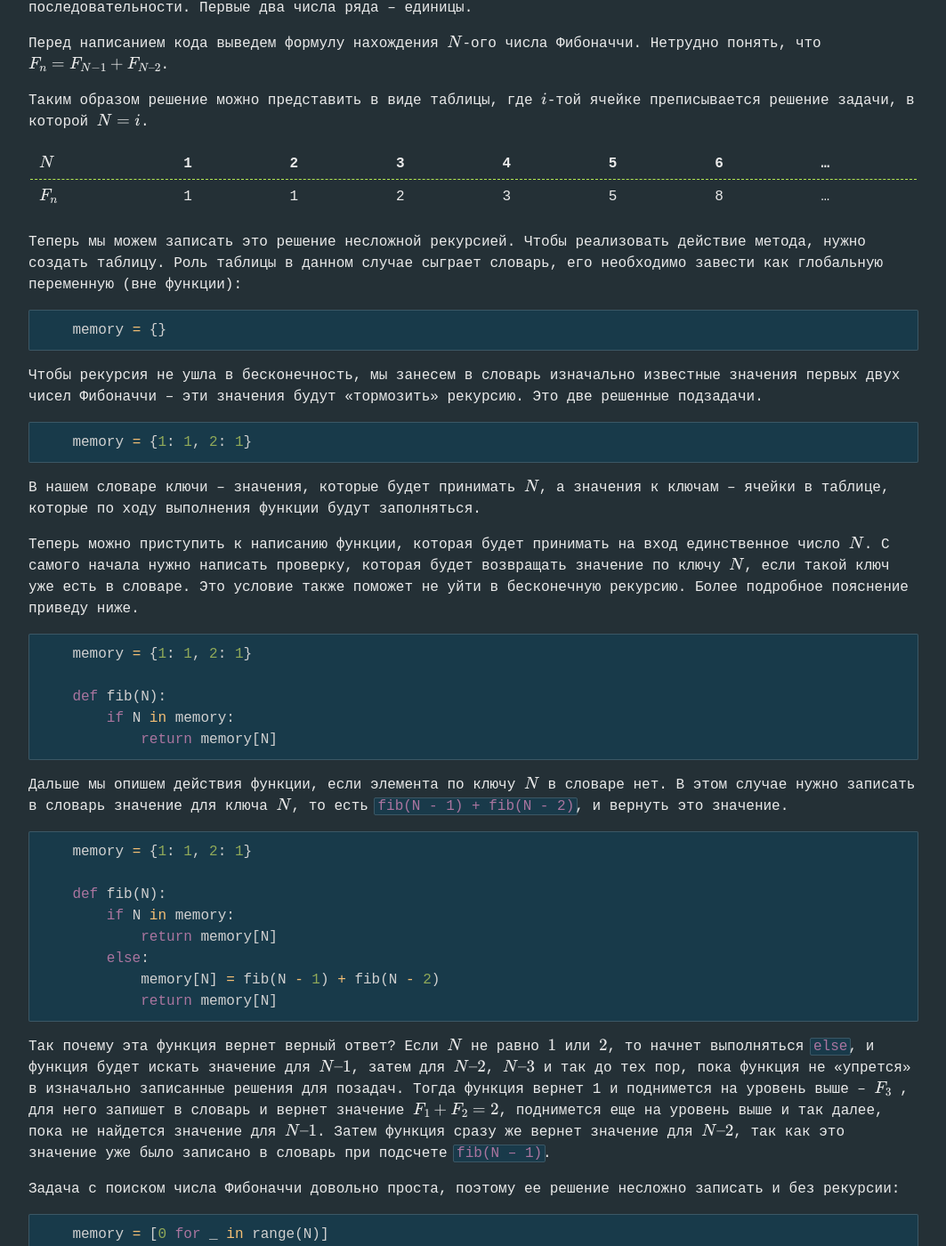
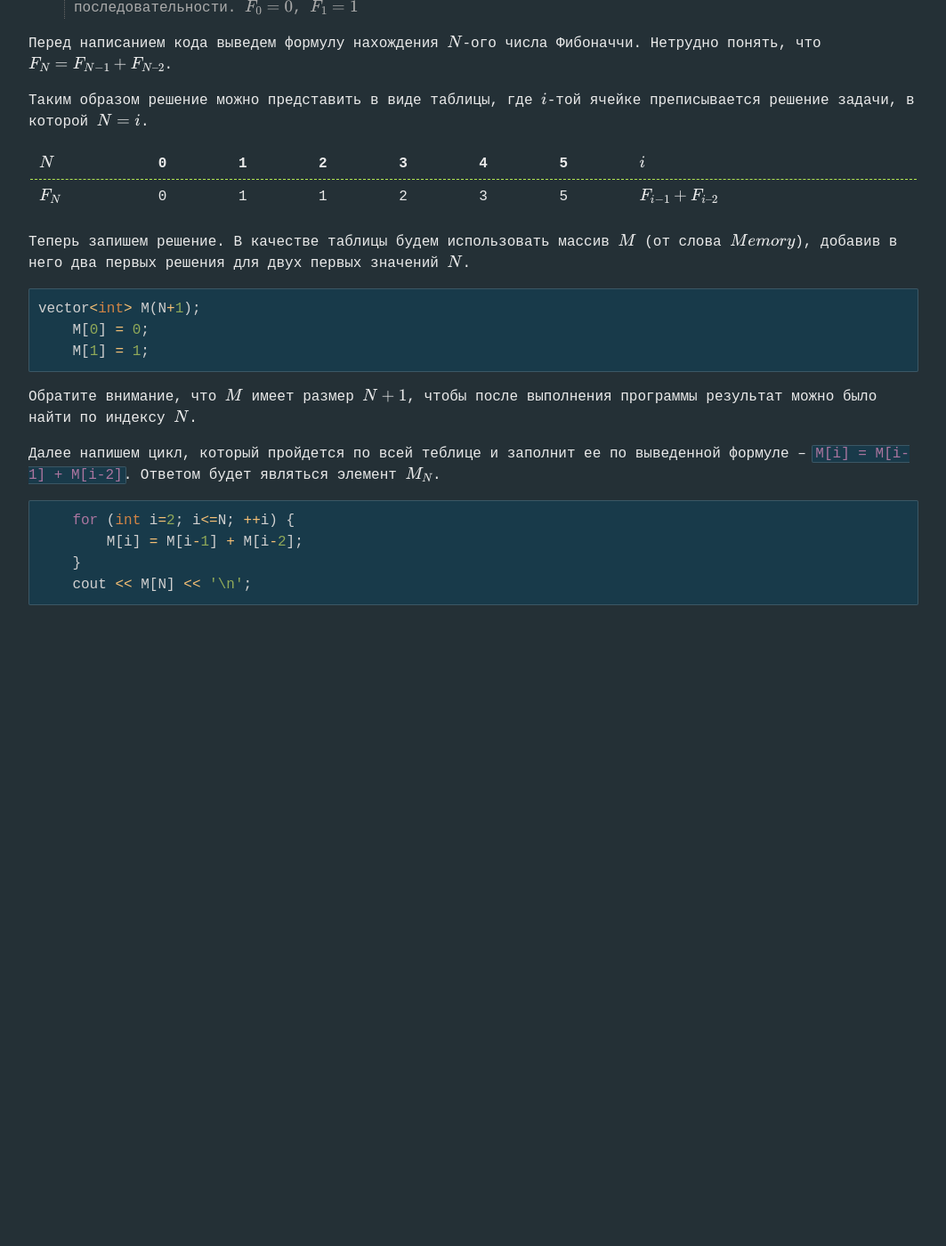
Before and after one commit to szewk/algo, a Jekyll site: the page built from dynamic.md, in a window 1280 px wide and 1400 px high, scrolled down 465 px. Shown: the whole window at 89% size, without its empty margins (108-1171 px from the left). Built offline with Jekyll 4.4.1, drawn with Linux system fonts in a browser that asks for light colours; after the commit the page ends 1165 px from its top, so only the background shows below that; some of the changed text lies outside the part shown.

Commit message:
language of realisation changed to c++

````diff
--- a/dynamic.md
+++ b/dynamic.md
@@ -20,67 +20,31 @@ layout: default
 
 Самый яркий способ демонстрации работы метода динамического программирования – поиск $N$-ого числа в ряду Фибоначчи по заданному $N$.
 
-Для справки: любое число в последовательности Фибоначчи – сумма двух предыдущих ему чисел в последовательности. Первые два числа ряда – единицы.
+> Для справки: любое число в последовательности Фибоначчи $F$ – сумма двух предыдущих ему чисел в последовательности. $F_0 = 0$, $F_1 = 1$
 
-Перед написанием кода выведем формулу нахождения $N$-ого числа Фибоначчи. Нетрудно понять, что $F_n = F_{N - 1} + F_{N – 2}$.
+Перед написанием кода выведем формулу нахождения $N$-ого числа Фибоначчи. Нетрудно понять, что $F_N = F_{N - 1} + F_{N – 2}$.
 
 Таким образом решение можно представить в виде таблицы, где $i$-той ячейке преписывается решение задачи, в которой $N = i$.
 
-| $N$ | 1 | 2 | 3 | 4 | 5 | 6 | ... |
-|-----|---|---|---|---|---|---|-----|
-| $F_n$ | 1 | 1 | 2 | 3 | 5 | 8 | ... |
+| $N$   | 0 | 1 | 2 | 3 | 4 | 5 | $i$                     |
+|-------|---|---|---|---|---|---|-------------------------|
+| $F_N$ | 0 | 1 | 1 | 2 | 3 | 5 | $F_{i - 1} + F_{i – 2}$ |
 
-Теперь мы можем записать это решение несложной рекурсией. Чтобы реализовать действие метода, нужно создать таблицу. Роль таблицы в данном случае сыграет словарь, его необходимо завести как глобальную переменную (вне функции):
+Теперь запишем решение. В качестве таблицы будем использовать массив $M$ (от слова $Memory$), добавив в него два первых решения для двух первых значений $N$.
 
-```py
-    memory = {}
+```cpp
+vector<int> M(N+1);
+    M[0] = 0;
+    M[1] = 1;
 ```
 
-Чтобы рекурсия не ушла в бесконечность, мы занесем в словарь изначально известные значения первых двух чисел Фибоначчи – эти значения будут «тормозить» рекурсию. Это две решенные подзадачи.
+Обратите внимание, что $M$ имеет размер $N + 1$, чтобы после выполнения программы результат можно было найти по индексу $N$.
 
-```py
-    memory = {1: 1, 2: 1}
+Далее напишем цикл, который пройдется по всей теблице и заполнит ее по выведенной формуле – `M[i] = M[i-1] + M[i-2]`. Ответом будет являться элемент $M_N$.
+
+```cpp
+    for (int i=2; i<=N; ++i) {
+        M[i] = M[i-1] + M[i-2];
+    }
+    cout << M[N] << '\n';
 ```
-
-В нашем словаре ключи – значения, которые будет принимать $N$, а значения к ключам – ячейки в таблице, которые по ходу выполнения функции будут заполняться.
-
-Теперь можно приступить к написанию функции, которая будет принимать на вход единственное число $N$. С самого начала нужно написать проверку, которая будет возвращать значение по ключу $N$, если такой ключ уже есть в словаре. Это условие также поможет не уйти в бесконечную рекурсию. Более подробное пояснение приведу ниже.
-
-```py
-    memory = {1: 1, 2: 1}
-
-    def fib(N):
-        if N in memory:
-            return memory[N]
-```
-
-Дальше мы опишем действия функции, если элемента по ключу $N$ в словаре нет. В этом случае нужно записать в словарь значение для ключа $N$, то есть `fib(N - 1) + fib(N - 2)`, и вернуть это значение.
-
-```py
-    memory = {1: 1, 2: 1}
-
-    def fib(N):
-        if N in memory:
-            return memory[N]
-        else:
-            memory[N] = fib(N - 1) + fib(N - 2)
-            return memory[N]
-```
-
-Так почему эта функция вернет верный ответ? Если $N$ не равно $1$ или $2$, то начнет выполняться `else`, и функция будет искать значение для $N – 1$, затем для $N – 2$, $N – 3$ и так до тех пор, пока функция не «упрется» в изначально записанные решения для позадач. Тогда функция вернет 1 и поднимется на уровень выше – $F_3$ , для него запишет в словарь и вернет значение $F_1 + F_2 = 2$, поднимется еще на уровень выше и так далее, пока не найдется значение для $N – 1$. Затем функция сразу же вернет значение для $N – 2$, так как это значение уже было записано в словарь при подсчете `fib(N – 1)`.
-
-Задача с поиском числа Фибоначчи довольно проста, поэтому ее решение несложно записать и без рекурсии:
-
-```py
-    memory = [0 for _ in range(N)]
-    memory[0] = 1
-
-    for i in range(1, N):
-        memory[i] = memory[i - 1] + memory[i - 2]
-
-    print(memory[N - 1])
-```
-
-В данном случае в качестве таблицы выступает массив длины $N$, а $N - 1$-ый элемент – $N$-ое число в ряду Фибоначчи (нумерация начинается с нуля). Достаточно задать первоначальное значение только нулевому элементу, так как в рамках этого решения второе число можно вывести по формуле (получится сумма нулевого элемента, который равен $1$, и $-1$-ого – последнего, который равен $0$). Так как нулевой элемент известен, $i$ будет принимать значения с 1 до $N – 1$, и $i$-му элементу в массиве будет присваиваться значение суммы $i – 1$-го и $i – 2$-го элементов. Обратиться к $N$-му числу Фибоначчи можно будет по индексу $N – 1$.
-
-Оба решения работают линейно, но в рекурсивном больше константа, поэтому на деле рекурсия работает медленнее цикла.
````
Also changed, not shown: bubblesort.md (+11 -8 lines), insertionsort.md (+16 -12 lines), stairs_ball.md (+15 -34 lines), stones.md (+10 -18 lines).
